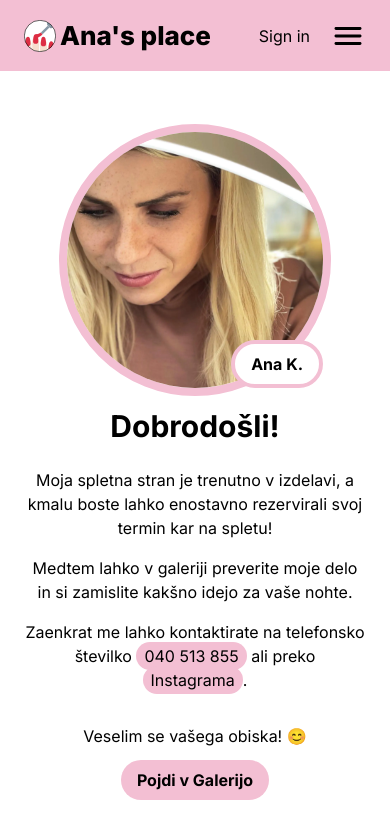
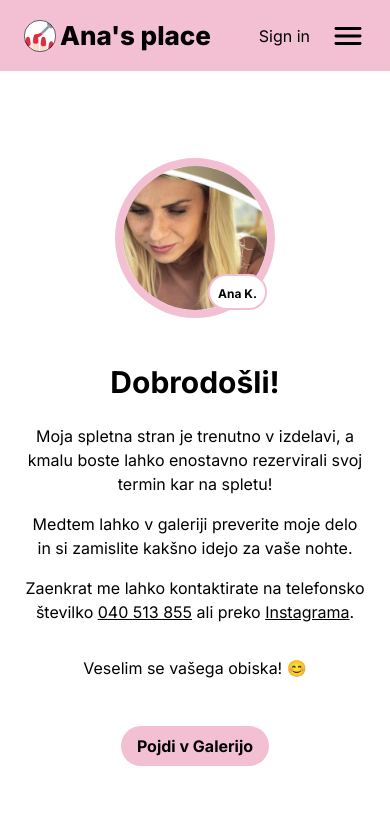
Before and after one commit to MatijaKocevar/anas-place, a Next.js app: page / in a window 390 px wide. Shown: the top 838 px of the page. Built offline with nearby package versions, Linux system fonts and the light colour scheme; no server answers.

Commit message:
Home page fixes

```diff
--- a/app/(root)/(home)/page.tsx
+++ b/app/(root)/(home)/page.tsx
@@ -5,7 +5,7 @@ const HomePage = () => {
         <div className="w-full h-screen-9 max-h-screen-9 overflow-y-auto">
             <div className="flex flex-col h-full items-center justify-evenly">
                 <div className="w-full flex justify-center">
-                    <div className="relative w-[17rem] h-[17rem]">
+                    <div className="relative w-[10rem] h-[10rem] sm:w-[17rem] sm:h-[17rem]">
                         <div className="absolute inset-0 overflow-hidden rounded-full border-8 bg-primary-1 border-primary-1">
                             <Image
                                 unoptimized
@@ -16,8 +16,10 @@ const HomePage = () => {
                                 className="object-cover"
                             />
                         </div>
-                        <div className="absolute bottom-2 right-2 px-4 py-2 border-4 border-primary-1 bg-white rounded-full z-20">
-                            <span className="text-black font-bold">Ana K.</span>
+                        <div className="absolute bottom-2 right-2 px-2 py-1 sm:px-4 sm:py-2 border-2 sm:border-4 border-primary-1 bg-white rounded-full z-20">
+                            <span className="text-xs sm:text-base font-bold text-black">
+                                Ana K.
+                            </span>
                         </div>
                     </div>
                 </div>
@@ -33,10 +35,7 @@ const HomePage = () => {
                     </p>
                     <p className="text-black mb-8 text-center">
                         Zaenkrat me lahko kontaktirate na telefonsko številko{" "}
-                        <a
-                            href="tel:040513855"
-                            className="text-black bg-primary-1 rounded-full px-2 py-1"
-                        >
+                        <a href="tel:040513855" className="text-black underline">
                             040 513 855
                         </a>{" "}
                         ali preko{" "}
@@ -44,7 +43,7 @@ const HomePage = () => {
                             href="https://www.instagram.com/anas.place/"
                             target="_blank"
                             rel="noopener noreferrer"
-                            className="text-black bg-primary-1 rounded-full px-2 py-1"
+                            className="text-black underline"
                         >
                             Instagrama
                         </a>
```
